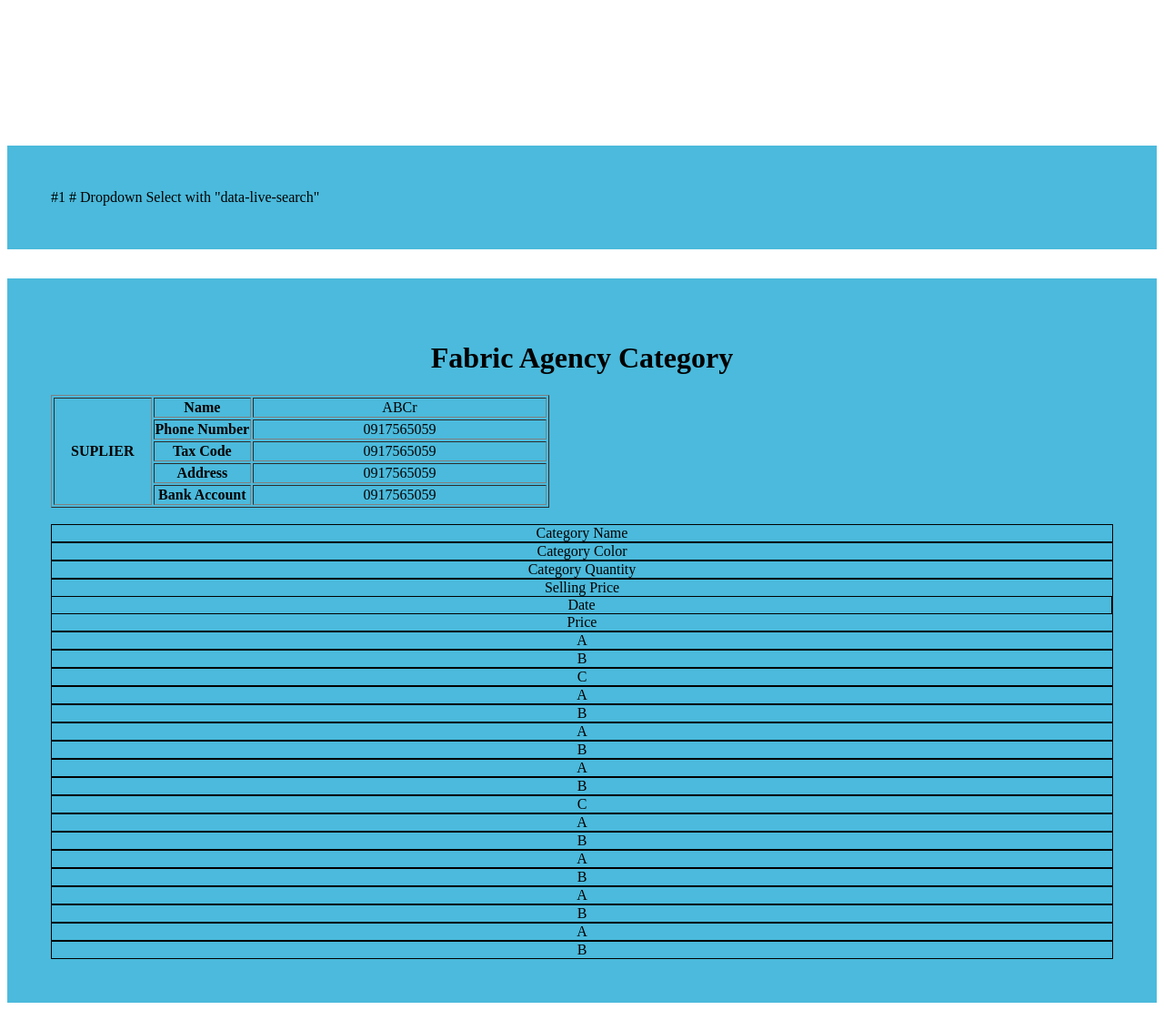
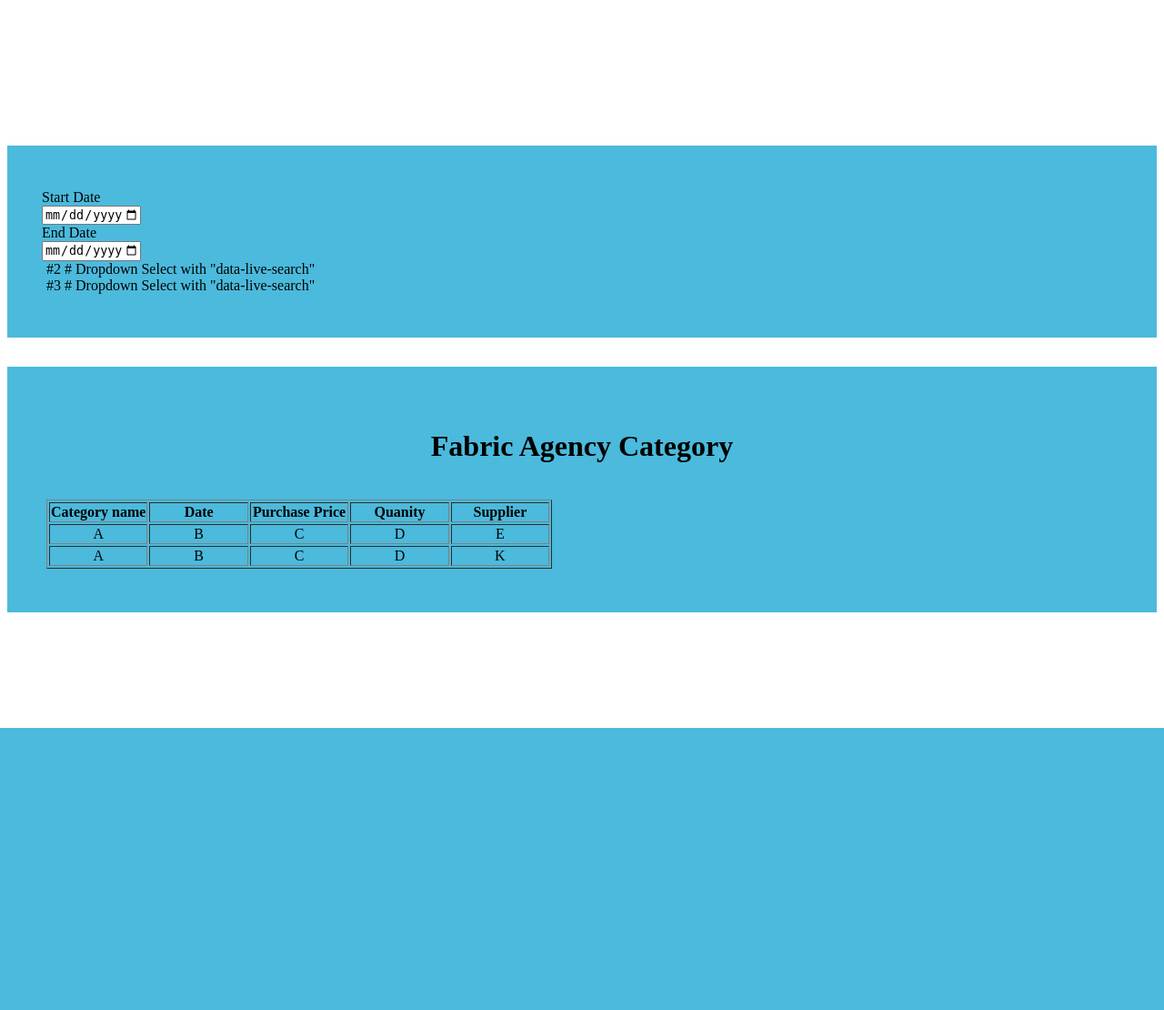
Before and after one commit to rostom132/Fabric-Agency-Database, a PHP site: page /application/view/transaction.html in a window 1280 px wide. Shown: the whole page at 91% size. After the commit the page ends 800 px from the top, so only its background shows below. Run offline with PHP 8.4, Linux system fonts and the light colour scheme.

Commit message:
update code

```diff
--- a/application/view/transaction.html
+++ b/application/view/transaction.html
@@ -2,13 +2,11 @@
 <html lang="en">
 
 <head>
-    <base href="http://127.0.0.1/Fabric-Agency-Database/">
     <meta charset="UTF-8">
     <meta name="viewport" content="width=device-width, initial-scale=1.0">
     <title>Document</title>
 
     <link rel="stylesheet" href="./static/css/transaction.css">
-    <script type="module" src="./static/js/transaction.js"></script>
     <!-- CSS Library -->
     <link rel="stylesheet" type="text/css" href="https://cdnjs.cloudflare.com/ajax/libs/bootstrap-select/1.13.1/css/bootstrap-select.min.css">
     <script type="text/javascript" src="https://cdnjs.cloudflare.com/ajax/libs/bootstrap-select/1.13.1/js/bootstrap-select.min.js"></script>
@@ -17,9 +15,30 @@
 <body>
     <div class="container shadow" style="padding: 3rem; margin-top: 10rem;background-color: #4BBADC;">
         <div class="row">
-            <div class="col-lg-12">
+            <div class="col-lg-4">
                 <div class="form-group">
-                    <label for="exampleDropdown">#1 # Dropdown Select with "data-live-search" </label>
+
+                    <div class="row">
+
+                        <div class="col-lg-12">Start Date
+                            <div class="form-group form-distance ">
+                                <input id="edit_birth" type="date" class="form-control" value="" min="1900-01-01" max="2020-12-31" />
+                            </div>
+                        </div>
+
+                        <div class="col-lg-12">End Date
+                            <div class="form-group form-distance ">
+                                <input id="edit_birth" type="date" class="form-control" value="" min="1900-01-01" max="2020-12-31" />
+                            </div>
+                        </div>
+
+                    </div>
+
+                </div>
+            </div>
+            <div class="col-lg-4">
+                <div class="form-group">
+                    <label for="exampleDropdown" style="padding-bottom: 8px;">#2 # Dropdown Select with "data-live-search" </label>
                     <select data-live-search="true" class="form-control selectpicker">
                         <option>Mango</option>
                         <option>Orange</option>
@@ -30,6 +49,14 @@
                         <option>Grapes</option>
                         <option>Water Melon</option>
                         <option>Mango</option>
+                    </select>
+                </div>
+            </div>
+            <div class="col-lg-4">
+                <div class="form-group">
+                    <label for="exampleDropdown" style="padding-bottom: 8px;">#3 # Dropdown Select with "data-live-search" </label>
+                    <select data-live-search="true" class="form-control selectpicker">
+                        <option>Mango</option>
                         <option>Orange</option>
                         <option>Lychee</option>
                         <option>Pineapple</option>
@@ -38,105 +65,74 @@
                         <option>Grapes</option>
                         <option>Water Melon</option>
                         <option>Mango</option>
-                        <option>Orange</option>
-                        <option>Lychee</option>
-                        <option>Pineapple</option>
-                        <option>Apple</option>
                     </select>
                 </div>
             </div>
 
         </div>
     </div>
-    <div class="container shadow" style="padding: 3rem; margin-top: 2rem;background-color: #4BBADC;">
+    <div class="container shadow" style="padding: 3rem; margin-top: 2rem; background-color: #4BBADC;">
         <div class="row">
             <div class="col-lg-12 containerCategory">
                 <h1>Fabric Agency Category</h1>
+                <br>
                 <table class="style_table" border="1">
                     <tr>
-                        <th style="width: 20%;" rowspan="5">SUPLIER</th>
-                        <th style="width: 20%;">Name</th>
-                        <td>ABCr</th>
+                        <th style="width: 20%;">Category name</th>
+                        <th style="width: 20%;">Date</th>
+                        <th style="width: 20%;">Purchase Price</th>
+                        <th style="width: 20%;">Quanity</th>
+                        <th style="width: 20%;">Supplier</th>
                     </tr>
                     <tr>
-                        <th style="width: 20%;">Phone Number</td>
-                            <td>0917565059</td>
+                        <td>A</td>
+                        <td>B</td>
+                        <td>C</td>
+                        <td>D</td>
+                        <td class="tooltip">
+                            E
+                            <div class="tooltiptext">
+                                <div class="Supplier_InfoPopup">
+                                    <div>Name: Exawxaws</div>
+                                    <div>Address: Aashxhaklwxixjax</div>
+                                    <div>Tax Code: A123123123</div>
+                                    <div>Bank Account: ABCDSX</div>
+                                    <div>Phone: 0101923901283</div>
+                                </div>
+                            </div>
+                        </td>
+
                     </tr>
                     <tr>
-                        <th style="width: 20%;">Tax Code</td>
-                            <td>0917565059</td>
-                    </tr>
-                    <tr>
-                        <th style="width: 20%;">Address</td>
-                            <td>0917565059</td>
-                    </tr>
-                    <tr>
-                        <th style="width: 20%;">Bank Account</td>
-                            <td>0917565059</td>
+                        <td id="Cate_name">A</td>
+                        <td id="Date">B</td>
+                        <td id="Purchase_price">C</td>
+                        <td id="Quanity">D</td>
+                        <td id="Supplier" class="tooltip">
+                            K
+                            <div class="tooltiptext">
+                                <div class="Supplier_InfoPopup">
+                                    <div id="Supplier_name">Name: Exawxaws</div>
+                                    <div id="Supplier_address">Address: Aashxhaklwxixjax</div>
+                                    <div id="Tax_code">Tax Code: A123123123</div>
+                                    <div id="Bank_account">Bank Account: ABCDSX</div>
+                                    <div>Phone:
+                                        <div>
+                                            <div id="Phone">091756505</div>
+                                            <div>0917565059</div>
+                                            <div>0917565059</div>
+                                            <div>0917565059</div>
+                                        </div>
+
+                                    </div>
+                                </div>
+                            </div>
+                        </td>
+
                     </tr>
                 </table>
-                <br>
             </div>
         </div>
-        <section style="text-align: center;">
-            <div class="row">
-                <div class="col-md-2 fix_padd" style="border: solid 1px black; display: flex;align-items: center; justify-content: center;">Category Name</div>
-                <div class="col-md-2 fix_padd" style="border: solid 1px black ; display: flex;align-items: center; justify-content: center;">Category Color</div>
-                <div class="col-md-2 fix_padd" style="border: solid 1px black ; display: flex;align-items: center; justify-content: center;">Category Quantity</div>
-                <div class="col-md-6 fix_padd" style="border: solid 1px black">Selling Price
-                    <div class="row">
-                        <div class="col-md-6 fix_padd" style="border-right: solid 1px black;border-top: solid 1px black">Date</div>
-                        <div class="col-md-6 fix_padd" style="border-top: solid 1px black">Price</div>
-                    </div>
-                </div>
-            </div>
-            <!-- bắt đầu tạo mới-->
-            <div class="row">
-                <div class="col-md-2 fix_padd fix_border" style="display: flex;align-items: center; justify-content: center;">A</div>
-                <div class="col-md-2 fix_padd fix_border" style=" display: flex;align-items: center; justify-content: center;">B</div>
-                <div class="col-md-2 fix_padd fix_border" style="display: flex;align-items: center; justify-content: center;">C</div>
-                <div class="col-md-6 fix_padd">
-                    <!-- tạo mới cùng loại -->
-                    <div class="row">
-                        <div class="col-md-6 fix_padd fix_border">A</div>
-                        <div class="col-md-6 fix_padd fix_border">B</div>
-                    </div>
-                    <!-- kết thúc tạo mới cùng loại -->
-                    <!-- ví dụ -->
-                    <div class="row">
-                        <div class="col-md-6 fix_padd fix_border">A</div>
-                        <div class="col-md-6 fix_padd fix_border">B</div>
-                    </div>
-                    <!-- kết thúc ví dụ -->
-                </div>
-            </div>
-            <!-- Kết thúc tạo mới -->
-            <!-- ví dụ -->
-            <div class="row">
-                <div class="col-md-2 fix_padd fix_border" style="display: flex;align-items: center; justify-content: center;">A</div>
-                <div class="col-md-2 fix_padd fix_border" style=" display: flex;align-items: center; justify-content: center;">B</div>
-                <div class="col-md-2 fix_padd fix_border" style="display: flex;align-items: center; justify-content: center;">C</div>
-                <div class="col-md-6 fix_padd">
-                    <div class="row">
-                        <div class="col-md-6 fix_padd fix_border">A</div>
-                        <div class="col-md-6 fix_padd fix_border">B</div>
-                    </div>
-                    <div class="row">
-                        <div class="col-md-6 fix_padd fix_border">A</div>
-                        <div class="col-md-6 fix_padd fix_border">B</div>
-                    </div>
-                    <div class="row">
-                        <div class="col-md-6 fix_padd fix_border">A</div>
-                        <div class="col-md-6 fix_padd fix_border">B</div>
-                    </div>
-                    <div class="row">
-                        <div class="col-md-6 fix_padd fix_border">A</div>
-                        <div class="col-md-6 fix_padd fix_border">B</div>
-                    </div>
-                </div>
-            </div>
-
-        </section>
 </body>
 
 </html>
--- a/static/css/transaction.css
+++ b/static/css/transaction.css
@@ -1,21 +1,65 @@
 .row {
-    margin-left: 0px;
-    margin-right: 0px;
-}
-
-.fix_padd {
-    padding-left: 0;
-    padding-right: 0;
-}
-
-.fix_border {
-    border: solid 1px black;
+    margin-left: -5px;
+    margin-right: -5px;
 }
 
 .containerCategory {
     text-align: center;
 }
 
+.btnRegister {
+    margin-top: 10%;
+    border: none;
+    border-radius: 1.5rem;
+    padding: 2%;
+    background: #4BBADC;
+    color: #fff;
+    font-weight: 600;
+    width: 100%;
+    cursor: pointer;
+}
+
 .style_table {
     width: inherit;
 }
+
+.tooltip {
+    position: relative;
+    opacity: 1;
+    z-index: unset;
+    display: table-cell !important;
+    text-align: center;
+}
+
+.tooltip .tooltiptext {
+    visibility: hidden;
+    /* width: 200px; */
+    background-color: darkcyan;
+    color: #fff;
+    /* text-align: center; */
+    border-radius: 6px;
+    padding: 5px 0;
+    /* Position the tooltip */
+    position: absolute;
+    z-index: 1;
+    bottom: 100%;
+    left: 0%;
+}
+
+.tooltip:hover {
+    background-color: orange;
+}
+
+.tooltip:hover .tooltiptext {
+    visibility: visible;
+}
+
+.tooltiptext:hover {
+    display: none;
+}
+
+.Supplier_InfoPopup {
+    width: max-content;
+    padding: 10px;
+    text-align: initial;
+}
```
Also changed, not shown: application/view/category.html (+115 -65 lines), static/css/category.css (+11 -59 lines).
